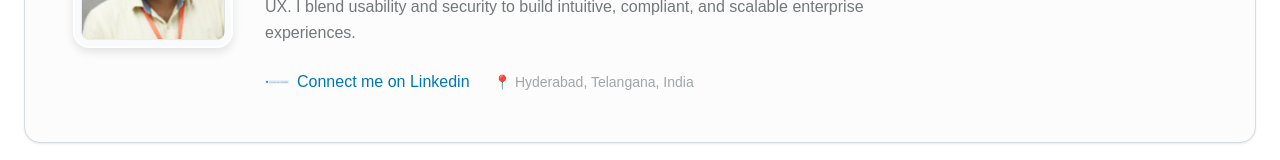
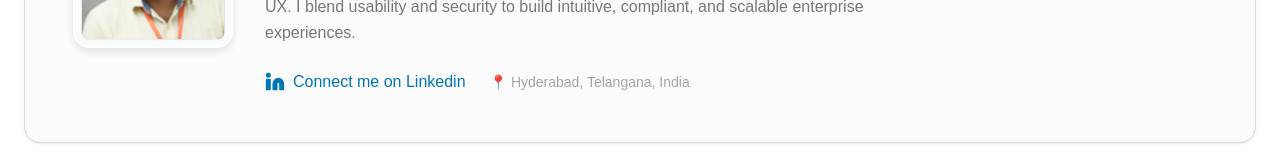
Before and after one commit to Hariteja-CL/craftlayers, a React (Vite) app: page / in a window 1280 px wide. Shown: the part 1104-1264 px from the top of the page. Built offline with nearby package versions, Linux system fonts and the light colour scheme.

Commit message:
design: replace linked icon with Lucide and update hero text

```diff
--- a/src/components/portfolio/ProfileSection.tsx
+++ b/src/components/portfolio/ProfileSection.tsx
@@ -1,5 +1,6 @@
 
 import { Avatar, AvatarImage, AvatarFallback } from '../ui/Avatar';
+import { Linkedin } from 'lucide-react';
 // Note: We'll use the SVGs as images for now since we haven't migrated them to React components
 // or we can import them if they are in assets.
 
@@ -37,7 +38,7 @@ export function ProfileSection() {
                             rel="noopener noreferrer"
                             className="inline-flex items-center gap-2 text-[#0077B5] font-medium hover:underline"
                         >
-                            <img src="/assets/images/linkedin.svg" alt="LinkedIn" className="w-6 h-6" />
+                            <Linkedin className="w-5 h-5 fill-current" />
                             Connect me on Linkedin
                         </a>
                         <span className="text-content-tertiary text-sm flex items-center gap-1">
```
